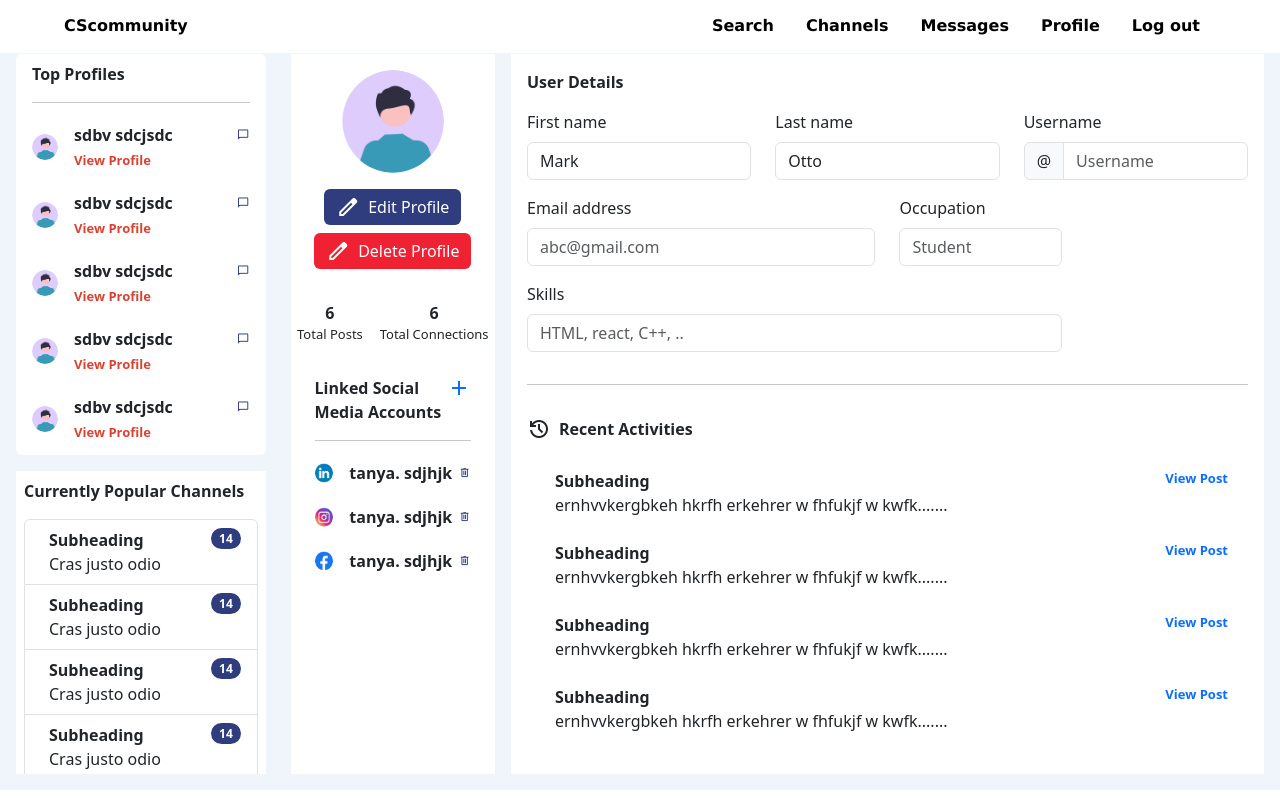
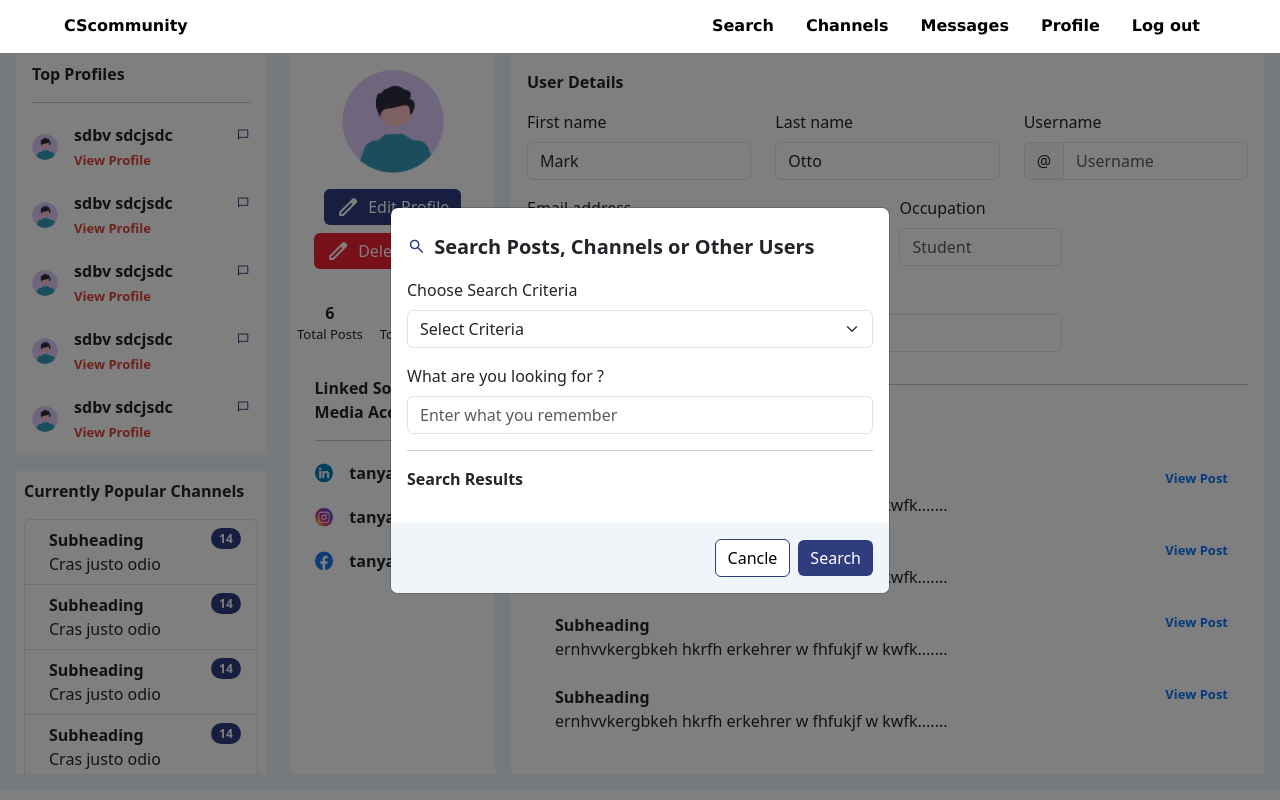
Before and after one commit to ByteBelle-21/PersonalProject, a React (Create React App) app in the folder frontend/: page / in a window 1280 px wide. Both pictures are taken after a click on the button "Search". Built offline with nearby package versions, Linux system fonts and the light colour scheme.

Commit message:
Added functionality to open modal for search funtionality of the website

```diff
--- a/frontend/src/Uniformstyle.css
+++ b/frontend/src/Uniformstyle.css
@@ -52,3 +52,8 @@
 .subpages{
     margin-top: 3vw !important;
 }
+
+.search-results{
+    width: 100%;
+    height: fit-content;
+}
--- a/frontend/src/navlink.js
+++ b/frontend/src/navlink.js
@@ -1,15 +1,77 @@
 import Nav from 'react-bootstrap/Nav';
 import './Uniformstyle.css';
+import './profile.css';
+import Button from 'react-bootstrap/Button';
+import Badge from 'react-bootstrap/Badge';
+import ListGroup from 'react-bootstrap/ListGroup';
+import Image from 'react-bootstrap/Image';
+import { Link } from 'react-router-dom';
+import Modal from 'react-bootstrap/Modal';
+import { useState } from 'react';
+import Form from 'react-bootstrap/Form';
+import Stack from 'react-bootstrap/Stack';
+import Col from 'react-bootstrap/Col';
+import InputGroup from 'react-bootstrap/InputGroup';
+import Row from 'react-bootstrap/Row';
 
 function Navlink(){
+
+        const[showAddMediaModal, setShowAddMediaModal] = useState(false);
+        const openAddMediaModal = ()=>{
+            setShowAddMediaModal(true);
+        }
+
+        const closeAddMediaModal = ()=>{
+            setShowAddMediaModal(false);
+        }
     return(
     <Nav className='navlink' defaultActiveKey="/home">
         <Nav.Item className='me-auto'>
             <Nav.Link style={{marginLeft:'5vw', padding:'0'}} >CScommunity</Nav.Link>
         </Nav.Item>
         <Nav.Item>
-            <Nav.Link> Search</Nav.Link>
+            <Nav.Link onClick={openAddMediaModal}> Search</Nav.Link>
         </Nav.Item>
+        <Modal
+            size="md"
+            show={showAddMediaModal}
+            onHide={closeAddMediaModal}
+            centered>
+            <Modal.Body>
+                <p className='mfont create-channel-title' >
+                    <span
+                        class="material-symbols-outlined"
+                        style={{fontSize:'1.5vw',
+                                marginRight:'1vh',
+                                color:'#2F3C7E'
+                        }}>
+                        search
+                    </span>
+                    Search Posts, Channels or Other Users
+                </p>
+                <Form.Label htmlFor="inputPassword5">Choose Search Criteria</Form.Label>
+                <Form.Select aria-label="Default select example"  className="mb-3">
+                    <option>Select Criteria</option>
+                    <option value="1">Post</option>
+                    <option value="2">People</option>
+                    <option value="3">Channel</option>
+                </Form.Select>
+                <Form.Label htmlFor="basic-url">What are you looking for ?</Form.Label>
+                <Form.Control type="text" placeholder="Enter what you remember" />
+                 <div className='search-results'>
+                        <hr></hr>
+                        <p className='fw-bold'>Search Results</p>
+                 </div>
+            </Modal.Body>
+            <Modal.Footer style={{border:'none', backgroundColor:'#f0f5fa'}}>
+                <Button className='cancle-channel-btn' onClick={closeAddMediaModal}>
+                    Cancle
+                </Button>
+                <Button className='edit-profile-btn' onClick={closeAddMediaModal}>
+                    Search
+                </Button>
+            </Modal.Footer>
+        </Modal>
         <Nav.Item>
             <Nav.Link > Channels</Nav.Link>
         </Nav.Item>
```
